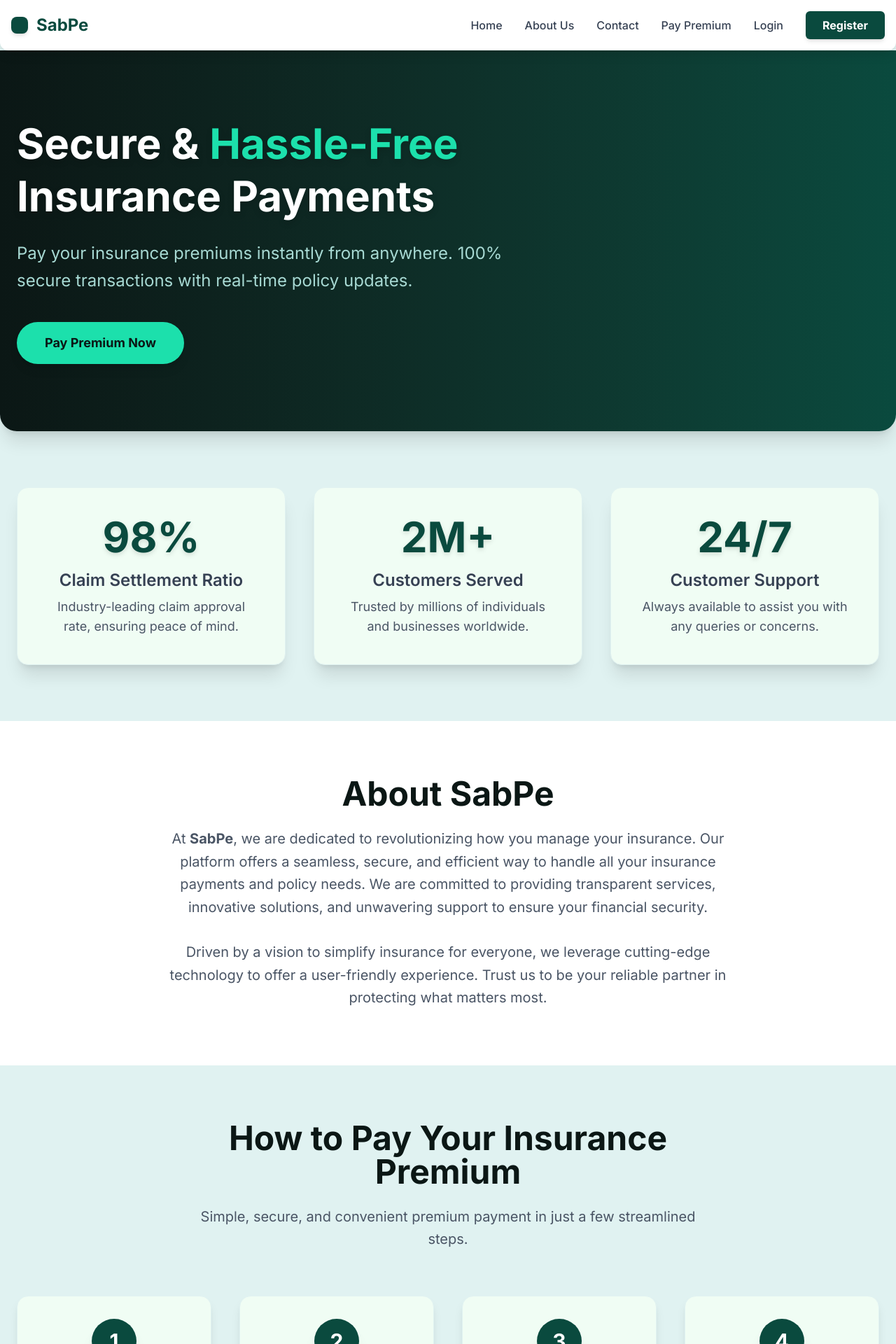
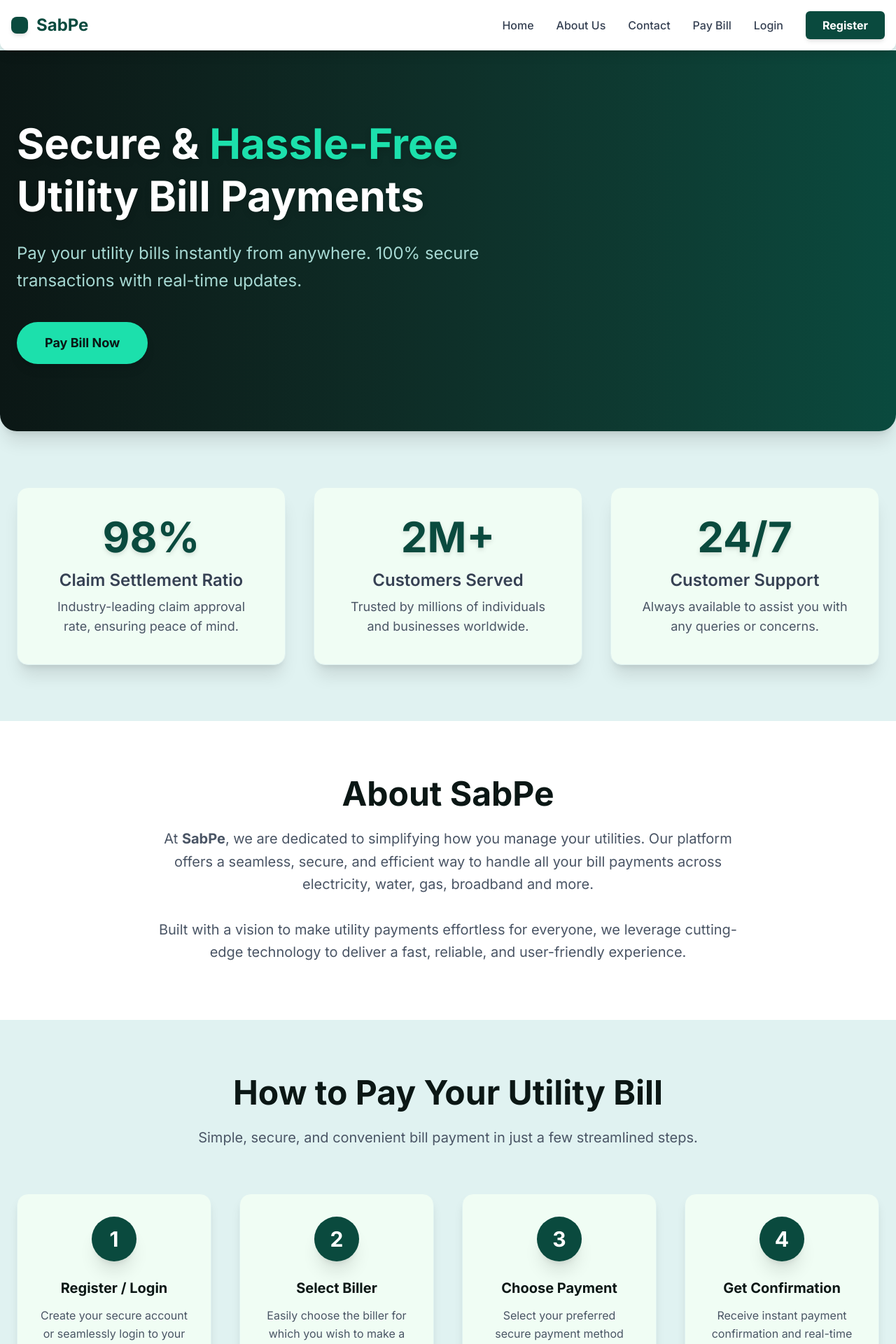
Before and after one commit to ParasUpadhayay-Clickpe/utility-sabpe, a Next.js app: page / in a window 1280 px wide. Shown: the top 1920 px of the page at 70% size. Built offline with nearby package versions, Linux system fonts and the light colour scheme.

Commit message:
fix: update insurance to utility

```diff
--- a/package.json
+++ b/package.json
@@ -1,5 +1,5 @@
 {
-  "name": "sabpe-insurance",
+  "name": "sabpe-utility",
   "version": "0.1.0",
   "private": true,
   "scripts": {
--- a/src/app/layout.tsx
+++ b/src/app/layout.tsx
@@ -19,8 +19,8 @@ const inter = Inter({
 });
 
 export const metadata: Metadata = {
-  title: "SabPe - Secure Insurance Payments",
-  description: "Pay insurance premiums securely and instantly with SabPe.",
+  title: "SabPe - Secure Utility Bill Payments",
+  description: "Pay your utility bills securely and instantly with SabPe.",
 };
 
 export default function RootLayout({
@@ -43,7 +43,7 @@ export default function RootLayout({
               <Link href="/#hero" className="font-medium text-gray-700 hover:text-primary transition duration-300">Home</Link>
               <Link href="/#about-us" className="font-medium text-gray-700 hover:text-primary transition duration-300">About Us</Link>
               <Link href="/#contact-us" className="font-medium text-gray-700 hover:text-primary transition duration-300">Contact</Link>
-              <Link href="/pay-premium" className="font-medium text-gray-700 hover:text-primary transition duration-300">Pay Premium</Link>
+              <Link href="/pay-premium" className="font-medium text-gray-700 hover:text-primary transition duration-300">Pay Bill</Link>
               <a href="https://SabPe.in/login.php" className="font-medium text-gray-700 hover:text-primary transition duration-300 ml-auto">Login</a>
               <a href="https://SabPe.in/register.php" className="bg-primary text-white px-6 py-2 rounded-md font-bold hover:bg-secondary transition duration-300 shadow-md">Register</a>
             </nav>
@@ -65,7 +65,7 @@ export default function RootLayout({
                   </div>
                   <h3 className="text-2xl font-bold">SabPe</h3>
                 </div>
-                <p className="text-gray-400 mb-6 leading-relaxed">Secure and convenient insurance payment solutions for individuals and businesses, simplifying your financial protection.</p>
+                <p className="text-gray-400 mb-6 leading-relaxed">Secure and convenient utility bill payment solutions for individuals and businesses.</p>
                 <div className="flex space-x-5 mt-6">
                   <a href="#" className="text-gray-400 hover:text-accent transition duration-300 text-xl"><i className="fab fa-facebook-f" /></a>
                   <a href="#" className="text-gray-400 hover:text-accent transition duration-300 text-xl"><i className="fab fa-twitter" /></a>
--- a/src/app/page.tsx
+++ b/src/app/page.tsx
@@ -7,10 +7,10 @@ export default function Home() {
       <section id="hero" className="relative bg-gradient-to-r from-dark to-primary text-white py-24 rounded-b-3xl overflow-hidden shadow-xl">
         <div className="container mx-auto px-6">
           <div className="max-w-3xl text-center md:text-left">
-            <h1 className="text-4xl md:text-6xl font-bold mb-6 leading-tight drop-shadow-lg">Secure & <span className="text-accent">Hassle-Free</span> Insurance Payments</h1>
-            <p className="text-xl md:text-2xl mb-10 text-textLight leading-relaxed">Pay your insurance premiums instantly from anywhere. 100% secure transactions with real-time policy updates.</p>
+            <h1 className="text-4xl md:text-6xl font-bold mb-6 leading-tight drop-shadow-lg">Secure & <span className="text-accent">Hassle-Free</span> Utility Bill Payments</h1>
+            <p className="text-xl md:text-2xl mb-10 text-textLight leading-relaxed">Pay your utility bills instantly from anywhere. 100% secure transactions with real-time updates.</p>
             <div className="flex flex-col sm:flex-row gap-5 justify-center md:justify-start">
-              <Link href="/pay-premium" className="bg-accent hover:bg-secondary text-dark font-bold py-4 px-10 rounded-full text-lg text-center transition duration-300 shadow-lg">Pay Premium Now</Link>
+              <Link href="/pay-premium" className="bg-accent hover:bg-secondary text-dark font-bold py-4 px-10 rounded-full text-lg text-center transition duration-300 shadow-lg">Pay Bill Now</Link>
             </div>
           </div>
         </div>
@@ -42,10 +42,10 @@ export default function Home() {
         <div className="container mx-auto px-6 text-center max-w-4xl">
           <h2 className="text-4xl md:text-5xl font-bold text-dark mb-6">About SabPe</h2>
           <p className="text-gray-600 text-xl leading-relaxed mb-8">
-            At <b>SabPe</b>, we are dedicated to revolutionizing how you manage your insurance. Our platform offers a seamless, secure, and efficient way to handle all your insurance payments and policy needs. We are committed to providing transparent services, innovative solutions, and unwavering support to ensure your financial security.
+            At <b>SabPe</b>, we are dedicated to simplifying how you manage your utilities. Our platform offers a seamless, secure, and efficient way to handle all your bill payments across electricity, water, gas, broadband and more.
           </p>
           <p className="text-gray-600 text-xl leading-relaxed">
-            Driven by a vision to simplify insurance for everyone, we leverage cutting-edge technology to offer a user-friendly experience. Trust us to be your reliable partner in protecting what matters most.
+            Built with a vision to make utility payments effortless for everyone, we leverage cutting-edge technology to deliver a fast, reliable, and user-friendly experience.
           </p>
         </div>
       </section>
@@ -53,11 +53,11 @@ export default function Home() {
       <section className="py-20 bg-lightBg">
         <div className="container mx-auto px-6">
           <div className="text-center max-w-3xl mx-auto mb-16">
-            <h2 className="text-4xl md:text-5xl font-bold text-dark mb-6">How to Pay Your Insurance Premium</h2>
-            <p className="text-gray-600 text-xl leading-relaxed">Simple, secure, and convenient premium payment in just a few streamlined steps.</p>
+            <h2 className="text-4xl md:text-5xl font-bold text-dark mb-6">How to Pay Your Utility Bill</h2>
+            <p className="text-gray-600 text-xl leading-relaxed">Simple, secure, and convenient bill payment in just a few streamlined steps.</p>
           </div>
           <div className="grid grid-cols-1 md:grid-cols-2 lg:grid-cols-4 gap-10">
-            {["Register / Login", "Select Policy", "Choose Payment", "Get Confirmation"].map((title, idx) => (
+            {["Register / Login", "Select Biller", "Choose Payment", "Get Confirmation"].map((title, idx) => (
               <div key={title} className="bg-cardBg p-8 rounded-2xl shadow-lg text-center border border-lightBg">
                 <div className="bg-primary text-white w-16 h-16 rounded-full flex items-center justify-center mx-auto mb-6 shadow-xl">
                   <span className="text-3xl font-bold">{idx + 1}</span>
@@ -65,9 +65,9 @@ export default function Home() {
                 <h4 className="font-bold text-xl mb-3 text-dark">{title}</h4>
                 <p className="text-gray-600 leading-relaxed">
                   {idx === 0 && "Create your secure account or seamlessly login to your existing SabPe profile."}
-                  {idx === 1 && "Easily choose the specific insurance policy for which you wish to make a payment."}
+                  {idx === 1 && "Easily choose the biller for which you wish to make a payment."}
                   {idx === 2 && "Select your preferred secure payment method and input the necessary details."}
-                  {idx === 3 && "Receive instant payment confirmation and real-time updates to your policy status."}
+                  {idx === 3 && "Receive instant payment confirmation and real-time updates to your bill status."}
                 </p>
               </div>
             ))}
@@ -104,7 +104,7 @@ export default function Home() {
               </div>
             </div>
             <div className="rounded-xl overflow-hidden shadow-lg h-full border border-lightBg">
-              <img src="/insure.avif" alt="Insurance" className="h-full w-full object-cover" />
+              <img src="/insure.avif" alt="Utility bills" className="h-full w-full object-cover" />
             </div>
           </div>
         </div>
--- a/src/app/pay-premium/page.tsx
+++ b/src/app/pay-premium/page.tsx
@@ -166,7 +166,7 @@ export default function PayPremiumPage() {
 
     const selectBiller = async (b: Biller) => {
         setSelectedBiller(b);
-        setAlert({ type: "info", message: "Loading policy details form..." });
+        setAlert({ type: "info", message: "Loading bill details form..." });
         try {
             const details = await fetchBillerDetailsApi(b.billerId);
             setBillerDetails(details);
@@ -204,7 +204,7 @@ export default function PayPremiumPage() {
             const resp = await preEnquiryApi(selectedBiller.billerId, formData);
             setEnquiryData(resp);
         } catch (e: any) {
-            setAlert({ type: "error", message: e?.message || "Failed to fetch premium details" });
+            setAlert({ type: "error", message: e?.message || "Failed to fetch bill details" });
             setCurrentStep(2);
         } finally {
             setLoadingEnquiry(false);
@@ -225,11 +225,11 @@ export default function PayPremiumPage() {
                 <nav className="text-sm text-gray-500 mb-2">
                     <a href="/" className="hover:text-primary">Home</a>
                     <span className="px-2">/</span>
-                    <span className="text-gray-700">Pay Premium</span>
+                    <span className="text-gray-700">Pay Bill</span>
                 </nav>
                 <div className="text-center">
-                    <h1 className="text-4xl font-bold mb-2 bg-clip-text text-transparent bg-gradient-to-r from-primary to-secondary">Pay Insurance Premium</h1>
-                    <p className="text-gray-600 text-lg">Secure and instant insurance payment in just a few steps</p>
+                    <h1 className="text-4xl font-bold mb-2 bg-clip-text text-transparent bg-gradient-to-r from-primary to-secondary">Pay Utility Bill</h1>
+                    <p className="text-gray-600 text-lg">Secure and instant bill payment in just a few steps</p>
                 </div>
             </div>
 
@@ -247,7 +247,7 @@ export default function PayPremiumPage() {
                             <div className={`flex flex-col items-center ${currentStep === step ? "opacity-100" : currentStep > step ? "opacity-100" : "opacity-50"}`}>
                                 <div className={`w-12 h-12 rounded-full ${currentStep === step ? "bg-gradient-to-r from-primary to-secondary shadow-md" : currentStep > step ? "bg-secondary" : "bg-slate-300"} text-white flex items-center justify-center font-bold mb-2 text-lg`}>{step}</div>
                                 <span className="text-sm font-medium text-gray-700">
-                                    {step === 1 ? "Select Insurer" : step === 2 ? "Enter Details" : step === 3 ? "Verify Amount" : "Make Payment"}
+                                    {step === 1 ? "Select Biller" : step === 2 ? "Enter Details" : step === 3 ? "Verify Amount" : "Make Payment"}
                                 </span>
                             </div>
                             {step < 4 && <div className={`h-[2px] mx-2 flex-1 ${currentStep > step ? "bg-gradient-to-r from-secondary to-accent" : "bg-slate-300"}`} />}
@@ -259,10 +259,10 @@ export default function PayPremiumPage() {
             {/* Step 1 */}
             {currentStep === 1 && (
                 <div className="bg-white/90 rounded-xl shadow-md p-8 border border-lightBg">
-                    <h2 className="text-2xl font-bold text-gray-900 mb-6">Select Your Insurance Provider</h2>
+                    <h2 className="text-2xl font-bold text-gray-900 mb-6">Select Your Biller</h2>
                     <div className="mb-6">
                         <div className="relative">
-                            <input value={search} onChange={(e) => setSearch(e.target.value)} type="text" placeholder="Search for your insurance provider..." className="w-full px-4 py-3 pl-4 border border-gray-300 rounded-lg focus:outline-none focus:ring-2 focus:ring-accent/70 shadow-sm" />
+                            <input value={search} onChange={(e) => setSearch(e.target.value)} type="text" placeholder="Search for your biller..." className="w-full px-4 py-3 pl-4 border border-gray-300 rounded-lg focus:outline-none focus:ring-2 focus:ring-accent/70 shadow-sm" />
                         </div>
                     </div>
                     {loadingBillers ? (
@@ -328,7 +328,7 @@ export default function PayPremiumPage() {
                 <div className="bg-white/90 rounded-xl shadow-md p-8 border border-lightBg">
                     <div className="flex items-center mb-6">
                         <button onClick={() => setCurrentStep(1)} className="text-secondary hover:text-primary mr-4"><i className="fas fa-arrow-left text-xl" /></button>
-                        <h2 className="text-2xl font-bold text-gray-900">Enter Policy Details</h2>
+                        <h2 className="text-2xl font-bold text-gray-900">Enter Account Details</h2>
                     </div>
                     <div className="bg-lightBg rounded-lg p-4 mb-6 flex items-center">
                         <div className="w-12 h-12 bg-white rounded-lg flex items-center justify-center mr-4 overflow-hidden shadow-inner">
@@ -362,7 +362,7 @@ export default function PayPremiumPage() {
                         ))}
                         <div className="flex gap-4 pt-4">
                             <button type="button" onClick={() => setCurrentStep(1)} className="px-8 py-3 border border-gray-300 rounded-lg font-medium text-gray-700 hover:bg-gray-50 transition duration-300">Back</button>
-                            <button type="submit" className="flex-1 bg-gradient-to-r from-secondary to-primary text-white px-8 py-3 rounded-lg font-bold hover:from-primary hover:to-secondary transition duration-300 shadow-md">Fetch Premium Details</button>
+                            <button type="submit" className="flex-1 bg-gradient-to-r from-secondary to-primary text-white px-8 py-3 rounded-lg font-bold hover:from-primary hover:to-secondary transition duration-300 shadow-md">Fetch Bill Details</button>
                         </div>
                     </form>
                 </div>
@@ -373,26 +373,26 @@ export default function PayPremiumPage() {
                 <div className="bg-white/90 rounded-xl shadow-md p-8 border border-lightBg">
                     <div className="flex items-center mb-6">
                         <button onClick={() => setCurrentStep(2)} className="text-secondary hover:text-primary mr-4"><i className="fas fa-arrow-left text-xl" /></button>
-                        <h2 className="text-2xl font-bold text-gray-900">Verify Premium Details</h2>
+                        <h2 className="text-2xl font-bold text-gray-900">Verify Bill Details</h2>
                     </div>
 
                     {loadingEnquiry ? (
                         <div className="flex flex-col justify-center items-center py-12">
                             <div className="spinner mb-4 border-4 border-gray-200 border-t-accent rounded-full w-10 h-10 animate-spin" />
-                            <p className="text-gray-600">Fetching your premium details...</p>
+                            <p className="text-gray-600">Fetching your bill details...</p>
                         </div>
                     ) : enquiryData ? (
                         <div>
                             <div className="bg-gradient-to-r from-primary to-secondary text-white rounded-lg p-6 mb-6 shadow-md">
-                                <h3 className="text-xl font-bold mb-4">Policy Information</h3>
+                                <h3 className="text-xl font-bold mb-4">Account Information</h3>
                                 <div className="space-y-2">
                                     <div className="flex justify-between"><span>Customer Name:</span><span className="font-semibold">{enquiryData.customerName || "N/A"}</span></div>
-                                    <div className="flex justify-between"><span>Policy Status:</span><span className="font-semibold">{enquiryData.policyStatus || "N/A"}</span></div>
+                                    <div className="flex justify-between"><span>Status:</span><span className="font-semibold">{enquiryData.policyStatus || "N/A"}</span></div>
                                     {enquiryData.dueDate && <div className="flex justify-between"><span>Due Date:</span><span className="font-semibold">{new Date(enquiryData.dueDate).toLocaleDateString("en-IN", { year: "numeric", month: "long", day: "numeric" })}</span></div>}
                                 </div>
                             </div>
                             <div className="bg-lightBg rounded-lg p-6 mb-6">
-                                <div className="flex justify-between items-center mb-4"><span className="text-gray-700 text-lg">Premium Amount</span><span className="text-3xl font-bold text-primary">₹{new Intl.NumberFormat("en-IN", { minimumFractionDigits: 2, maximumFractionDigits: 2 }).format(enquiryData.amount)}</span></div>
+                                <div className="flex justify-between items-center mb-4"><span className="text-gray-700 text-lg">Bill Amount</span><span className="text-3xl font-bold text-primary">₹{new Intl.NumberFormat("en-IN", { minimumFractionDigits: 2, maximumFractionDigits: 2 }).format(enquiryData.amount)}</span></div>
                                 <div className="space-y-2 text-sm text-gray-600" />
                             </div>
                             <div className="mb-6">
```
